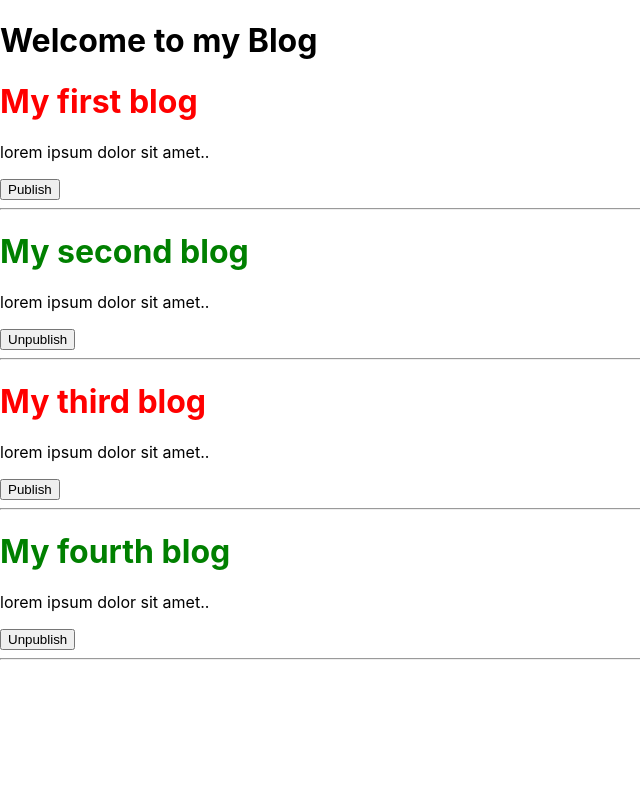
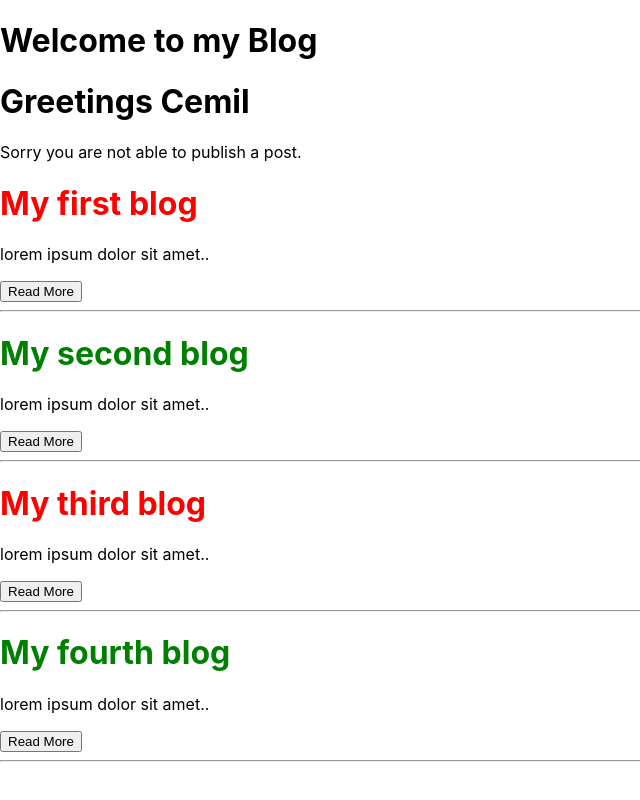
Before and after one commit to Lashirova/Blog-Post-React, a React (Create React App) app: page / in a window 1280 px wide. Shown: the whole page, without its empty margins (0-640 px from the left). Built offline with nearby package versions, Linux system fonts and the light colour scheme.

Commit message:
Add props

```diff
--- a/src/App.js
+++ b/src/App.js
@@ -1,11 +1,14 @@
 import './App.css';
 import {BlogPost} from './BlogPost';
+import Greeting from './Greeting';
+
 
 function App() {
   return (
     <div>
       <h1>Welcome to my Blog</h1>
-      <BlogPost />
+      <Greeting myName="Cemil" isAdmin={false}/>
+      <BlogPost isAdmin={false}/>
     </div>
   );
 }
--- a/src/BlogPost.js
+++ b/src/BlogPost.js
@@ -41,7 +41,7 @@ export class BlogPost extends React.Component {
         <div key={'post_' + index}>
           <h1 className={(myBlogPost.published ? 'green' : 'red') + ' blog-title'}>{myBlogPost.title}</h1>
           <p>{myBlogPost.body}</p>
-          <button onClick={publishThePost}>{myBlogPost.published ? 'Unpublish' : 'Publish'}</button>
+          {this.props.isAdmin ? <button onClick={publishThePost}>{myBlogPost.published ? 'Unpublish' : 'Publish'}</button> : <button>Read More</button>}
           <img src="" alt="" />
           <hr/>
         </div>
--- /dev/null
+++ b/src/Greeting.js
@@ -0,0 +1,14 @@
+import React from 'react';
+
+class Greeting extends React.Component {
+  render() {
+    return (
+      <div>
+        <h1>Greetings {this.props.myName}</h1>
+        <p>{this.props.isAdmin ? 'You can publish a post' : 'Sorry you are not able to publish a post.'}</p>
+      </div>
+    )
+  }
+}
+
+export default Greeting;
```
